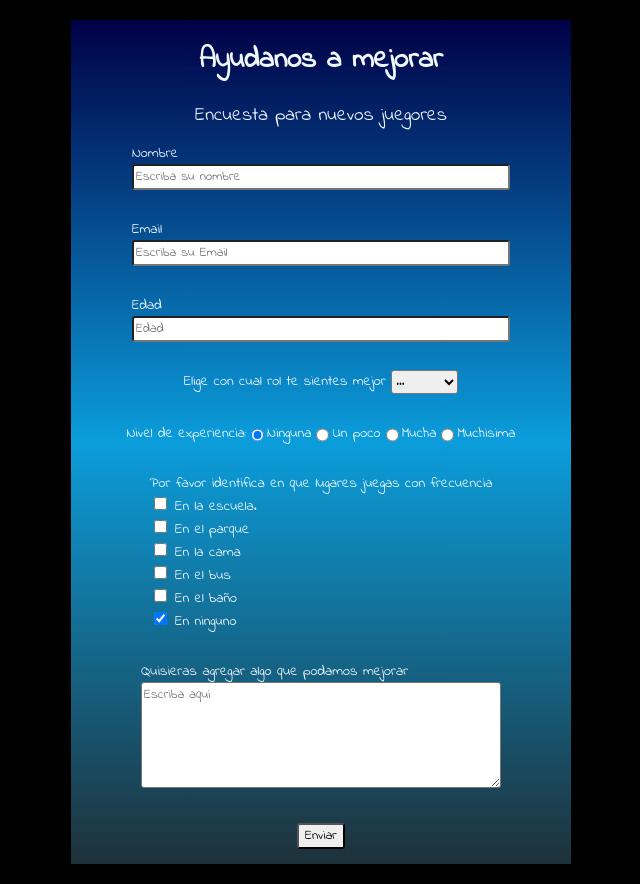
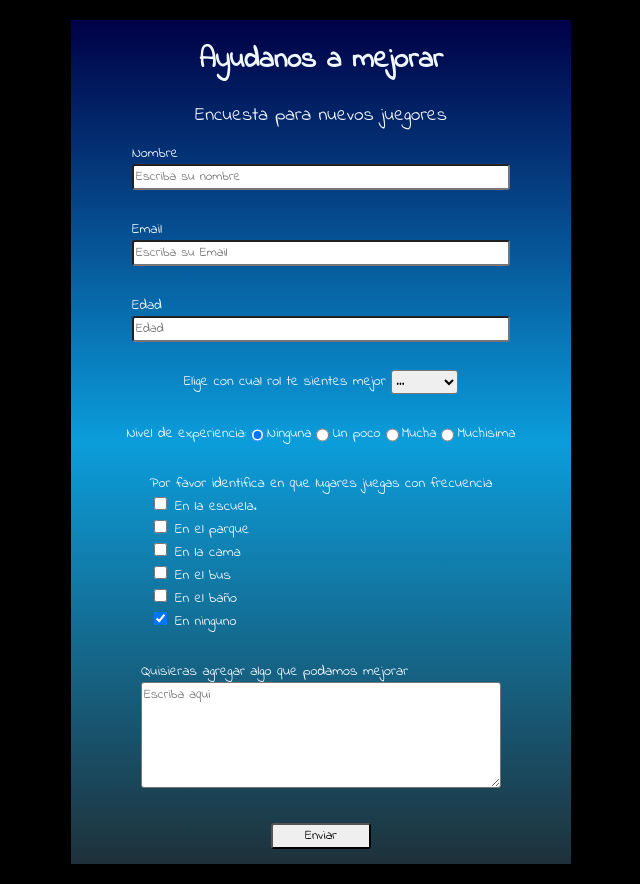
Before and after one commit to WaldemarEs/paginaencuestas, a plain HTML site: page index.html in a window 1280 px wide. Shown: the whole page, without its empty margins (319-959 px from the left). Drawn offline with Linux system fonts and the light colour scheme; a web font is replaced by a local one.

Commit message:
ultimo commit

```diff
--- a/index.html
+++ b/index.html
@@ -66,7 +66,7 @@
       </p>
       <p>
         <label for="enviar"></label>
-        <input id="submit" type="submit" value="Enviar">
+        <input style="width: 100px;" id="submit" type="submit" value="Enviar">
       </p>
       </form>
 
```
